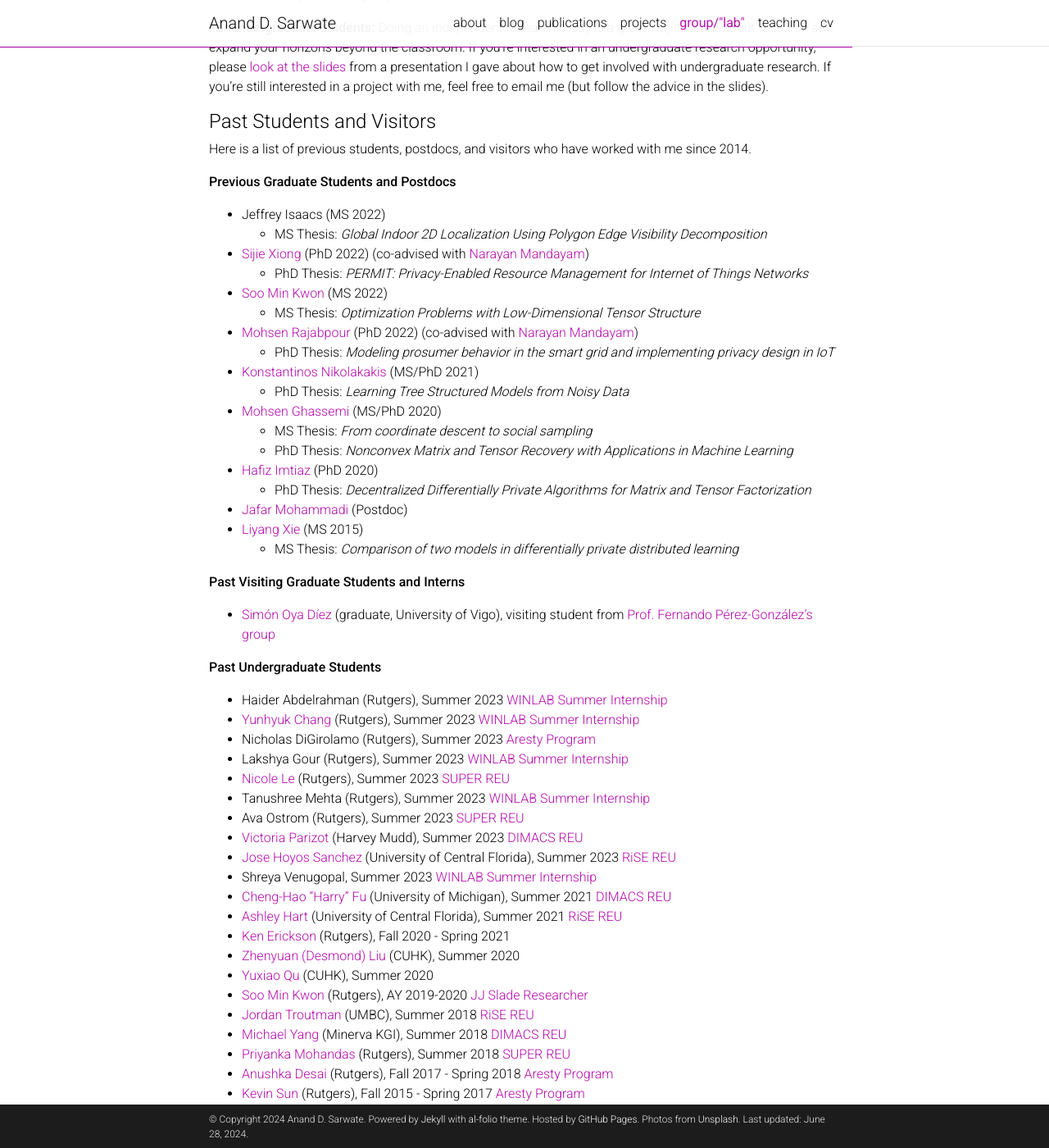
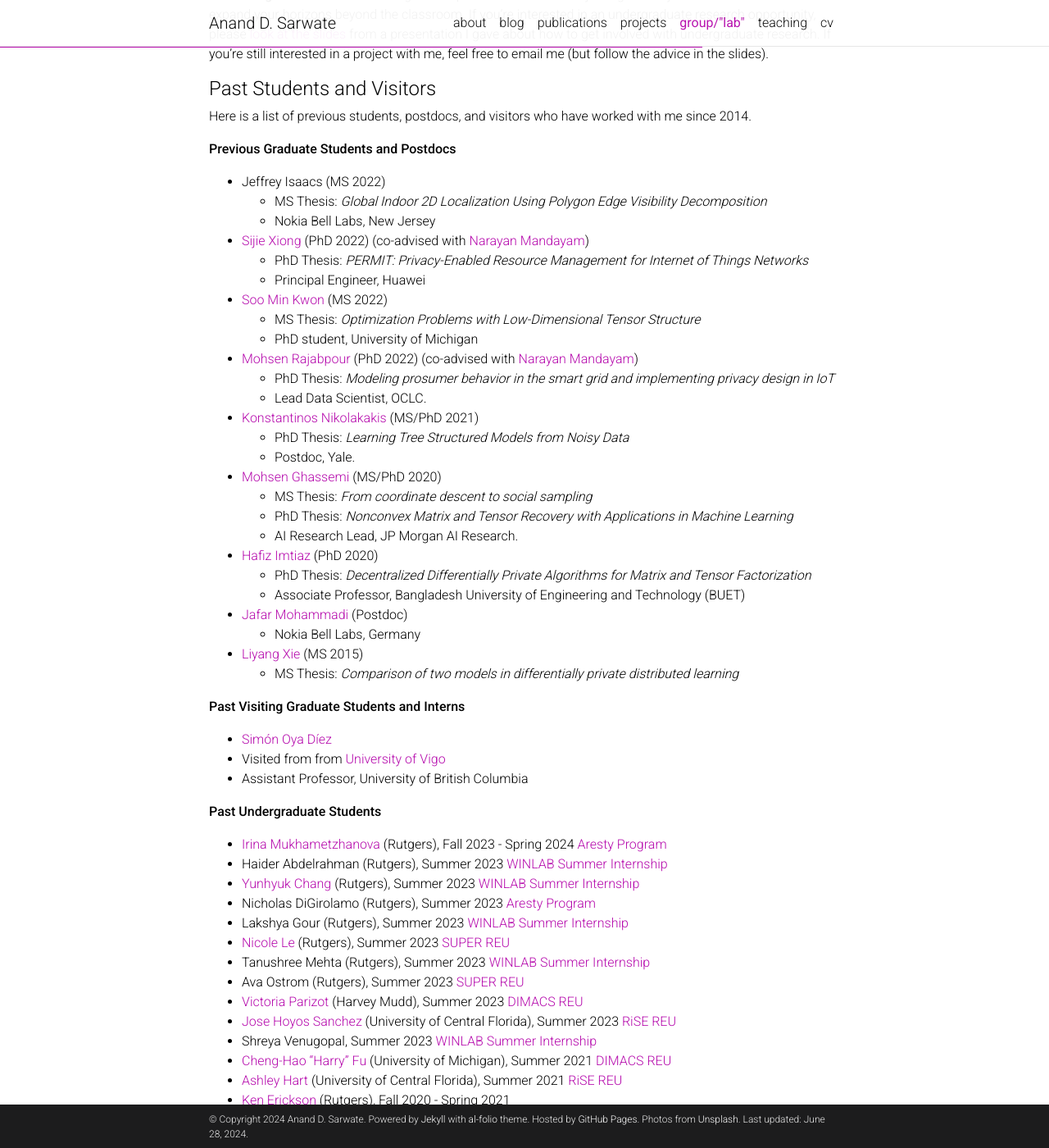
Before and after one commit to adsarwate/adsarwate.github.io, a Jekyll site: the page built from _pages/group.md, in a window 1280 px wide and 1400 px high, scrolled down 762 px. Shown: the whole window at 82% size. Built offline with Jekyll 4.4.1, drawn with Linux system fonts in a browser that asks for light colours; comment, search, counter and statistics services are not loaded; a style sheet for code colours, icons or effects is not loaded; some of the changed text lies outside the part shown.

Commit message:
Update group.md
updated group

```diff
--- a/_pages/group.md
+++ b/_pages/group.md
@@ -36,29 +34,49 @@ Here is a list of previous students, postdocs, and visitors who have worked with
 
 *   Jeffrey Isaacs (MS 2022)
     * MS Thesis: [_Global Indoor 2D Localization Using Polygon Edge Visibility Decomposition_](https://rucore.libraries.rutgers.edu/rutgers-lib/69112/)
-*   [Sijie Xiong](http://www.ece.rutgers.edu/~sx37/) (PhD 2022) (co-advised with [Narayan Mandayam](http://www.winlab.rutgers.edu/~narayan/))
+    * Nokia Bell Labs, New Jersey
+
+*   [Sijie Xiong](https://www.linkedin.com/in/sijie-xiong-48aba63a/) (PhD 2022) (co-advised with [Narayan Mandayam](http://www.winlab.rutgers.edu/~narayan/))
     * PhD Thesis: [_PERMIT: Privacy-Enabled Resource Management for Internet of Things Networks_](https://rucore.libraries.rutgers.edu/rutgers-lib/67108/)
-*   [Soo Min Kwon](https://www.linkedin.com/in/soo-min-kwon-215ba114b/) (MS 2022)
+    * Principal Engineer, Huawei
+
+*   [Soo Min Kwon](https://soominkwon.github.io/) (MS 2022)
     * MS Thesis: [_Optimization Problems with Low-Dimensional Tensor Structure_](https://rucore.libraries.rutgers.edu/rutgers-lib/67410/)
+    * PhD student, University of Michigan
+
+
 *   [Mohsen Rajabpour](https://www.linkedin.com/in/mohsen-rajabpour-b5b897105/) (PhD 2022) (co-advised with [Narayan Mandayam](http://www.winlab.rutgers.edu/~narayan/))
     * PhD Thesis: [_Modeling prosumer behavior in the smart grid and implementing privacy design in IoT_](https://rucore.libraries.rutgers.edu/rutgers-lib/67069/)
+    * Lead Data Scientist, OCLC.
+
 *   [Konstantinos Nikolakakis](https://knikolakakis.org/) (MS/PhD 2021)
     * PhD Thesis: [_Learning Tree Structured Models from Noisy Data_](https://rucore.libraries.rutgers.edu/rutgers-lib/66047/)
+    * Postdoc, Yale.
+
 *   [Mohsen Ghassemi](https://www.ece.rutgers.edu/~mg975/) (MS/PhD 2020)
 	* MS Thesis: [_From coordinate descent to social sampling_](https://rucore.libraries.rutgers.edu/rutgers-lib/49967/)
 	* PhD Thesis: [_Nonconvex Matrix and Tensor Recovery with Applications in Machine Learning_](https://rucore.libraries.rutgers.edu/rutgers-lib/65376/)
+	* AI Research Lead, JP Morgan AI Research.
+
 *   [Hafiz Imtiaz](https://hafizimtiaz.buet.ac.bd/) (PhD 2020)
     * PhD Thesis: [_Decentralized Differentially Private Algorithms for Matrix and Tensor Factorization_](https://rucore.libraries.rutgers.edu/rutgers-lib/62938/)
+    * Associate Professor, Bangladesh University of Engineering and Technology (BUET)
+
 *   [Jafar Mohammadi](https://www.bell-labs.com/usr/jafar.mohammadi) (Postdoc)
+    * Nokia Bell Labs, Germany
+
 *   [Liyang Xie](https://www.linkedin.com/in/li-yang-xie-77163baa/) (MS 2015)
     * MS Thesis: [_Comparison of two models in differentially private distributed learning_](https://rucore.libraries.rutgers.edu/rutgers-lib/49347/)
 
 **Past Visiting Graduate Students and Interns**
 
-*   [Simón Oya Díez](https://simon-oya.github.io/) (graduate, University of Vigo), visiting student from [Prof. Fernando Pérez-González's group](http://gpsc.uvigo.es/fernando-perez-gonzalez)
+*   [Simón Oya Díez](https://simonoya.com/)
+   * Visited from from [University of Vigo](http://gpsc.uvigo.es/fernando-perez-gonzalez)
+   * Assistant Professor, University of British Columbia
 
 **Past Undergraduate Students**
 
+*   [Irina Mukhametzhanova](https://www.linkedin.com/in/irina-mukhametzhanova-4614b71b3) (Rutgers), Fall 2023 - Spring 2024 [Aresty Program](https://aresty.rutgers.edu)
 *   Haider Abdelrahman (Rutgers), Summer 2023 [WINLAB Summer Internship](https://www.winlab.rutgers.edu/prospective-students/summer-internship/)
 *   [Yunhyuk Chang](https://www.linkedin.com/in/yunhyuk-chang-356715202) (Rutgers), Summer 2023 [WINLAB Summer Internship](https://www.winlab.rutgers.edu/prospective-students/summer-internship/)
 *   Nicholas DiGirolamo (Rutgers), Summer 2023 [Aresty Program](https://aresty.rutgers.edu)
```
Also changed, not shown: other parts of _pages/group.md (+0 -2 lines).
